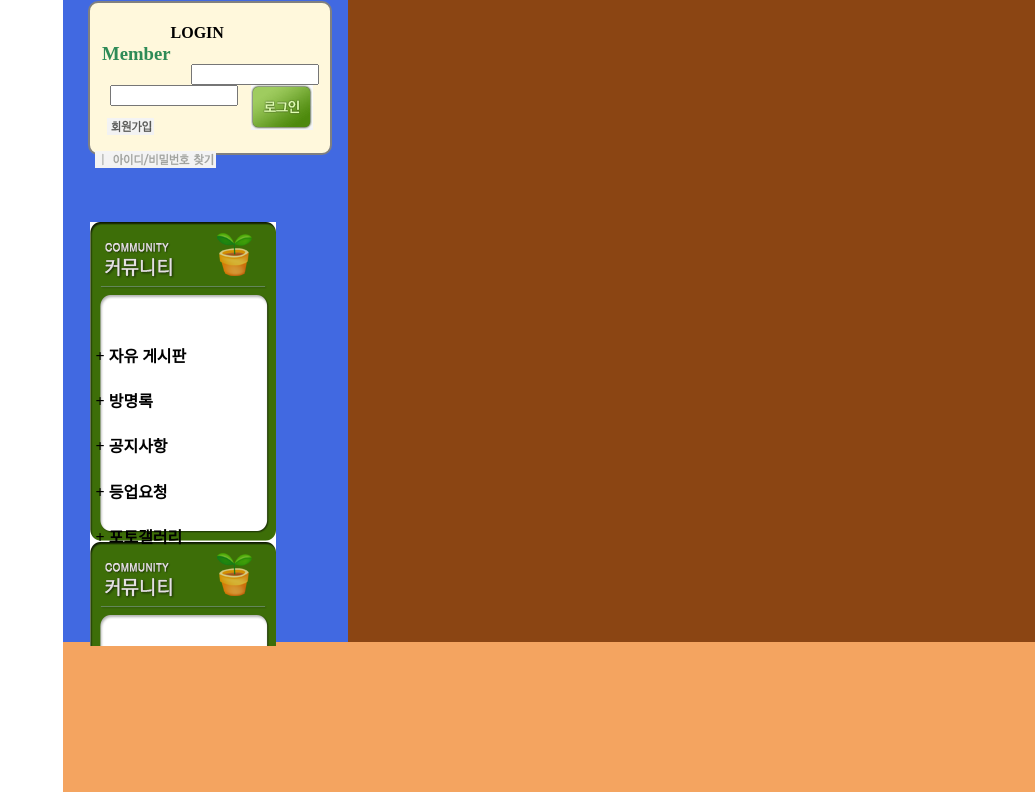
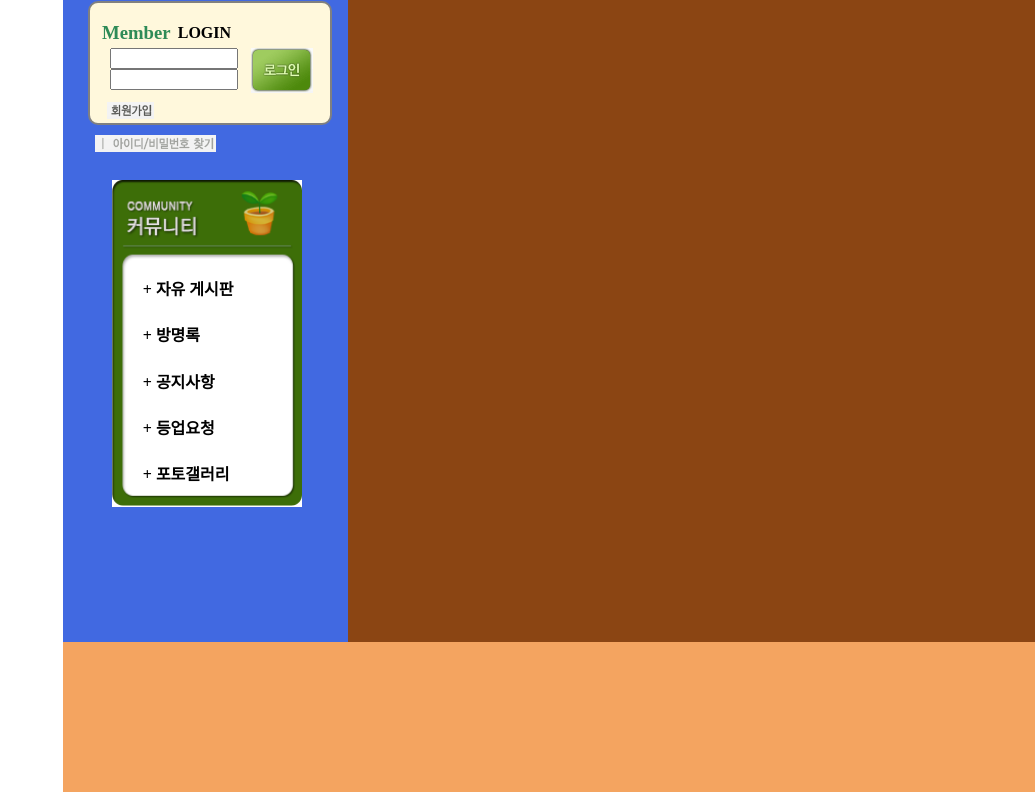
Before and after one commit to KIMYOUNGGON1/project, a plain HTML site: page 0_루바토 예제_210320/board_view.html in a window 1280 px wide. Shown: the part 77-877 px from the top of the page, without its empty margins (245-1280 px from the left). Drawn offline with Linux system fonts and the light colour scheme.

Commit message:
20210330 작업

```diff
--- a/0_루바토 예제_210320/board_view.html
+++ b/0_루바토 예제_210320/board_view.html
@@ -24,11 +24,10 @@
             <img id="loginbox_join" src="img/btn_join.gif" alt="">
             <img id="loginbox_search" src="img/btn_search.gif" alt="">
 
-            <!--
 
-                <div class="community_image_box">
-                    <img id="community" src="img/sub_menu_bg.png" alt="">
-                </div>
+
+            <div class="community_image_box">
+
                 <div class="community_text_box">
                     <h4 id="community_text1">+ 자유 게시판</h4>
                     <h4 id="community_text2">+ 방명록</h4>
@@ -36,15 +35,10 @@
                     <h4 id="community_text4">+ 등업요청</h4>
                     <h4 id="community_text5">+ 포토갤러리</h4>
                 </div>
-            -->
 
-            <div class="community_text_box">
-                <h4 id="community_text1">+ 자유 게시판</h4>
-                <h4 id="community_text2">+ 방명록</h4>
-                <h4 id="community_text3">+ 공지사항</h4>
-                <h4 id="community_text4">+ 등업요청</h4>
-                <h4 id="community_text5">+ 포토갤러리</h4>
             </div>
+
+
         </div>
     </div>
     <div class="window2">
--- a/0_루바토 예제_210320/css/board_view.css
+++ b/0_루바토 예제_210320/css/board_view.css
@@ -25,20 +25,20 @@
     border: grey solid 2px;
     border-radius: 10px;
     width: 240px;
-    height: 150px;
+    height: 120px;
     margin-left: 25px;
     background-color: cornsilk;
 }
-/* .text_box {
-    display: inline-block;
-} */
+.text_box {
+    height: 45px;
+    display: flex;
+}
 #loginbox h3 {
     float: left;
     margin-left: 5%;
     color: seagreen;
 }
 #loginbox h4 {
-    /* float:left; */
     margin-left: 3%;
 }
 #idBox {
@@ -61,31 +61,39 @@
     margin-top: 5%;
     margin-left: 2%;
 }
-/* .community_image_box{
-    float: left;
-} */
 #community {
     margin-top: 10%;
     margin-left: 8%;
     position: relative;
 
 }
-/* .community_text_box {
+.community_text_box {
+    margin-top: 10%;
+    margin-left: 9%;
+    width: 240px;
+    height: 350px;
+    background-image: url("../img/sub_menu_bg.png"); background-repeat: no-repeat;
+    background-size: 190px;
     display: flex;
     flex-direction: column;
-    position: absolute;
-    top
-
-} */
-.community_text_box {
-    margin-top: 50px;
-    padding-top: 100px;
-    width: 186px;
-    height: 324px;
-    background-color: #fff;
-    background-image: url("../img/sub_menu_bg.png");
 }
-/* #community_text {
-    margin-left: 10%;
-
-} */
+#community_text1 {
+    padding-left: 10%;
+    margin-bottom: 1px;
+    margin-top: 40%;
+}
+#community_text2 {
+    padding-left: 10%;
+    margin-bottom: 1px;
+}
+#community_text3 {
+    padding-left: 10%;
+    margin-bottom: 1px;
+}
+#community_text4 {
+    padding-left: 10%;
+    margin-bottom: 1px;
+}
+#community_text5 {
+    padding-left: 10%;
+}
```
